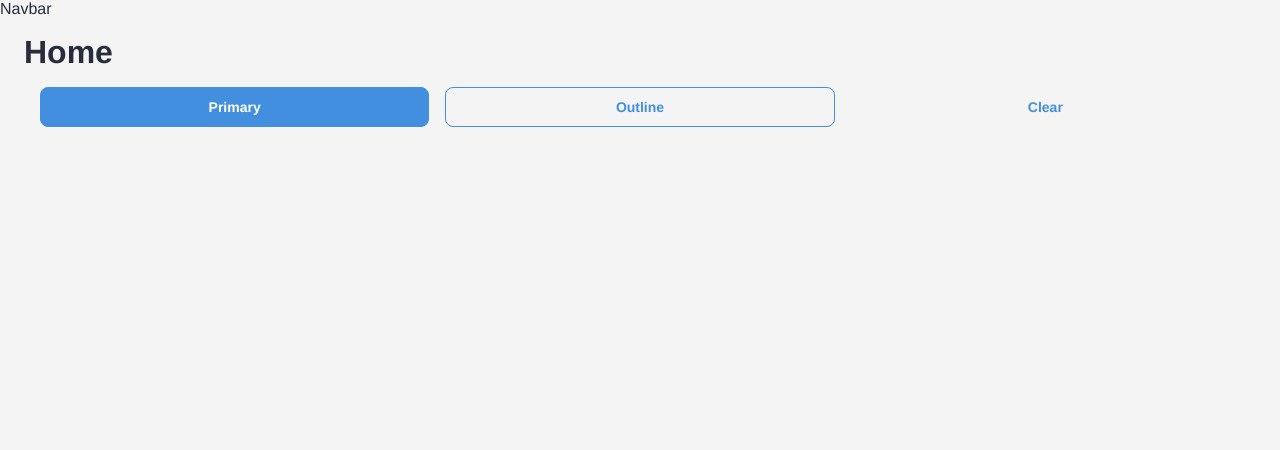
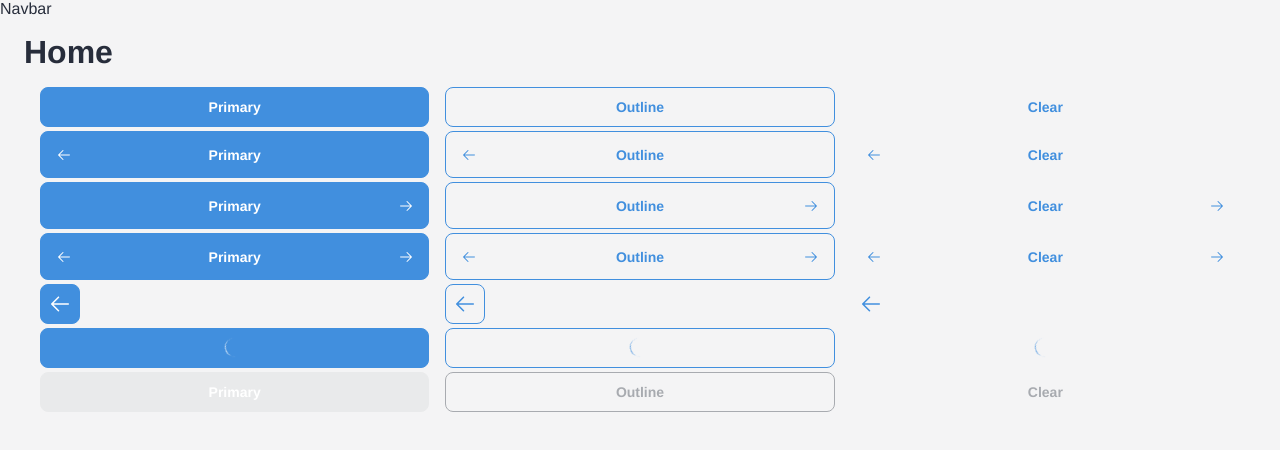
Before and after one commit to ysebasst/url-manager, a React (Vite) app: page / in a window 1280 px wide. Shown: the top 450 px of the page. Built offline with nearby package versions, Linux system fonts and the light colour scheme.

Commit message:
Ajuste iconSVG para spinner

```diff
--- a/src/components/icon-svg/IconSVG.tsx
+++ b/src/components/icon-svg/IconSVG.tsx
@@ -17,13 +17,17 @@ export const IconSVG: React.FC<IconSVGProps> = ({
   icon = 'icon-arrow-left',
   onClick = () => {},
 }) => {
+  const viewBox = () => {
+    if (icon === 'icon-spinner') { return '0 0 100 100' }
+    return '0 0 24 24'
+  }
   return (
     <svg
       className={className}
       xmlns='http://www.w3.org/2000/svg'
       width='1em'
       height='1em'
-      viewBox='0 0 100 100'
+      viewBox={viewBox()}
       fill='currentColor'
       dangerouslySetInnerHTML={{__html: icons[icon] }}
       onClick={onClick}
--- a/src/pages/Home.tsx
+++ b/src/pages/Home.tsx
@@ -1,31 +1,72 @@
 import { Button } from '../components/button/Button'
 import './Home.scss'
+import { IconSVGType } from '../components/icon-svg/IconSVG'
+import { SizeType } from '../models/size/size.models'
+
+interface ButtonProps {
+  prefix: string
+  type?: 'primary' | 'outline' | 'clear'
+  text?: string
+  iconLeft?: IconSVGType | undefined
+  iconRight?: IconSVGType | undefined
+  iconOnly?: IconSVGType | undefined
+  disabled?: boolean
+  loading?: boolean
+  size?: SizeType
+  onClick?: () => void
+}
 
 export const Home: React.FC = () => {
+  const buttonList: ButtonProps[] = [
+    {prefix: '1', text: 'Primary', type: 'primary'},
+    {prefix: '2', text: 'Outline', type: 'outline'},
+    {prefix: '3', text: 'Clear', type: 'clear'},
+    {prefix: '4', text: 'Primary', type: 'primary', iconLeft: 'icon-arrow-left'},
+    {prefix: '5', text: 'Outline', type: 'outline', iconLeft: 'icon-arrow-left'},
+    {prefix: '6', text: 'Clear', type: 'clear', iconLeft: 'icon-arrow-left'},
+    {prefix: '7', text: 'Primary', type: 'primary', iconRight: 'icon-arrow-right'},
+    {prefix: '8', text: 'Outline', type: 'outline', iconRight: 'icon-arrow-right'},
+    {prefix: '9', text: 'Clear', type: 'clear', iconRight: 'icon-arrow-right'},
+    {prefix: '10', text: 'Primary', type: 'primary', iconLeft: 'icon-arrow-left', iconRight: 'icon-arrow-right'},
+    {prefix: '11', text: 'Outline', type: 'outline', iconLeft: 'icon-arrow-left', iconRight: 'icon-arrow-right'},
+    {prefix: '12', text: 'Clear', type: 'clear', iconLeft: 'icon-arrow-left', iconRight: 'icon-arrow-right'},
+    {prefix: '13', text: 'Primary', type: 'primary', iconOnly: 'icon-arrow-left'},
+    {prefix: '14', text: 'Outline', type: 'outline', iconOnly: 'icon-arrow-left'},
+    {prefix: '15', text: 'Clear', type: 'clear', iconOnly: 'icon-arrow-left'},
+    {prefix: '16', text: 'Primary', type: 'primary', loading: true},
+    {prefix: '17', text: 'Outline', type: 'outline', loading: true},
+    {prefix: '18', text: 'Clear', type: 'clear', loading: true},
+    {prefix: '19', text: 'Primary', type: 'primary', disabled: true},
+    {prefix: '20', text: 'Outline', type: 'outline', disabled: true},
+    {prefix: '21', text: 'Clear', type: 'clear', disabled: true},
+  ]
+
   return (
     <div className='home'>
       <h1 className='home__title'>Home</h1>
       <div className="buttons" style={{
         display: 'grid',
         gridTemplateColumns: 'repeat(3, 1fr)',
-        gap: '1rem',
+        gap: '0.25rem 1rem',
         padding: '1rem',
       }}>
-        <Button
-          prefix='test'
-          text='Primary'
-          type='primary'
-        />
-        <Button
-          prefix='test'
-          text='Outline'
-          type='outline'
-        />
-        <Button
-          prefix='test'
-          text='Clear'
-          type='clear'
-        />
+        {
+          buttonList.map((button) => (
+            <Button
+              key={button.prefix}
+              prefix={button.prefix}
+              type={button.type}
+              text={button.text}
+              iconLeft={button.iconLeft}
+              iconRight={button.iconRight}
+              iconOnly={button.iconOnly}
+              disabled={button.disabled}
+              loading={button.loading}
+              size={button.size}
+              onClick={button.onClick}
+            />
+          ))
+        }
       </div>
     </div>
   )
```
